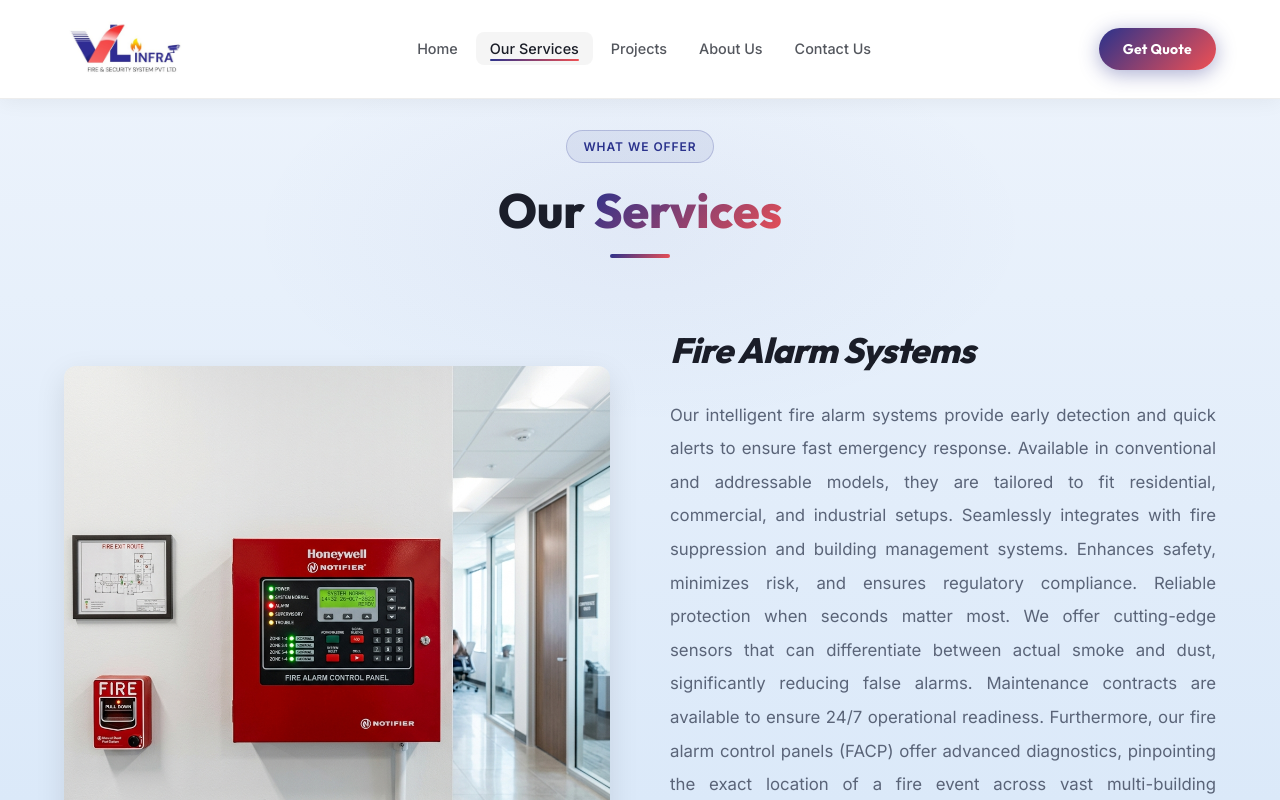
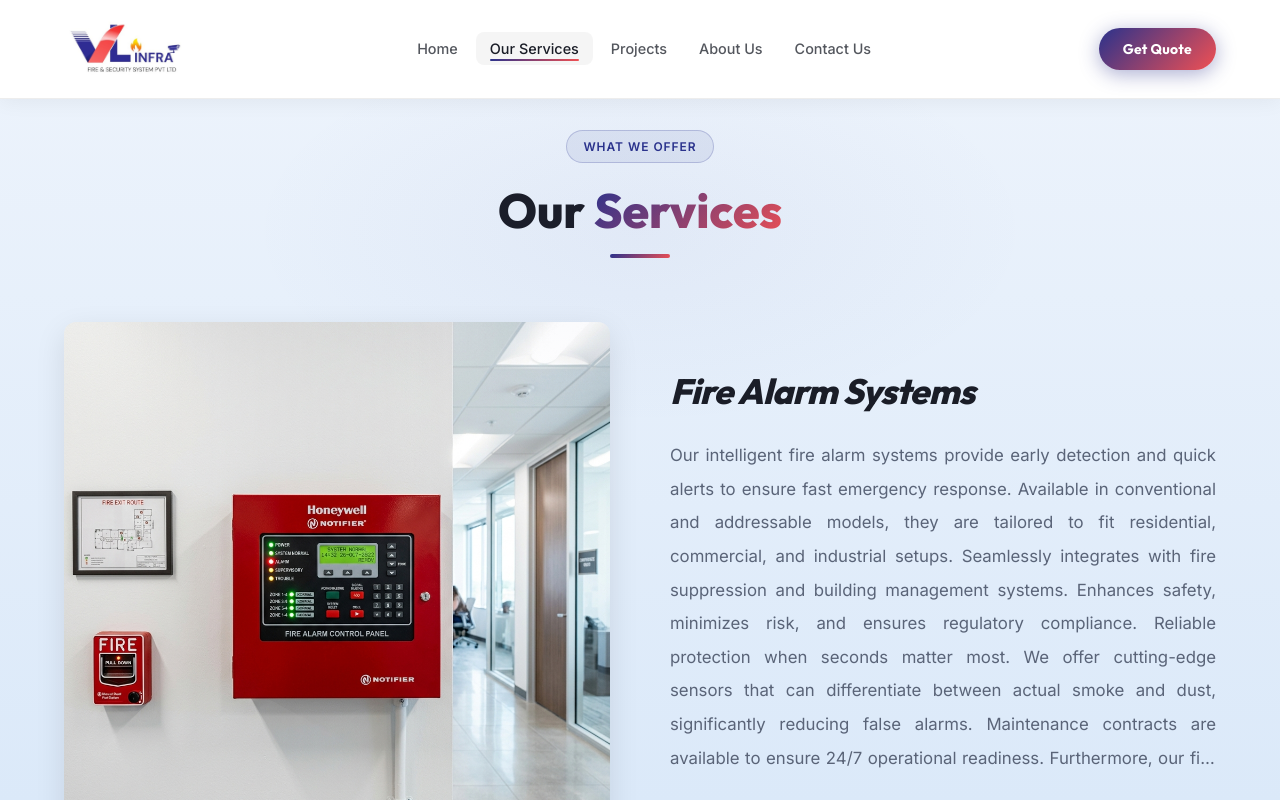
Before and after one commit to poornavenkatasaidronadula-lgtm/VL-infra, a React (Vite) app: page /services in a window 1280 px wide. Shown: the top 800 px of the page. Built offline with nearby package versions, Linux system fonts and the light colour scheme.

Commit message:
Change service description line clamp from 15 to 10 lines

```diff
--- a/src/components/Services.css
+++ b/src/components/Services.css
@@ -55,7 +55,7 @@
 
 .service-row__desc--clamped {
   display: -webkit-box;
-  -webkit-line-clamp: 15;
+  -webkit-line-clamp: 10;
   -webkit-box-orient: vertical;
   overflow: hidden;
 }
```
